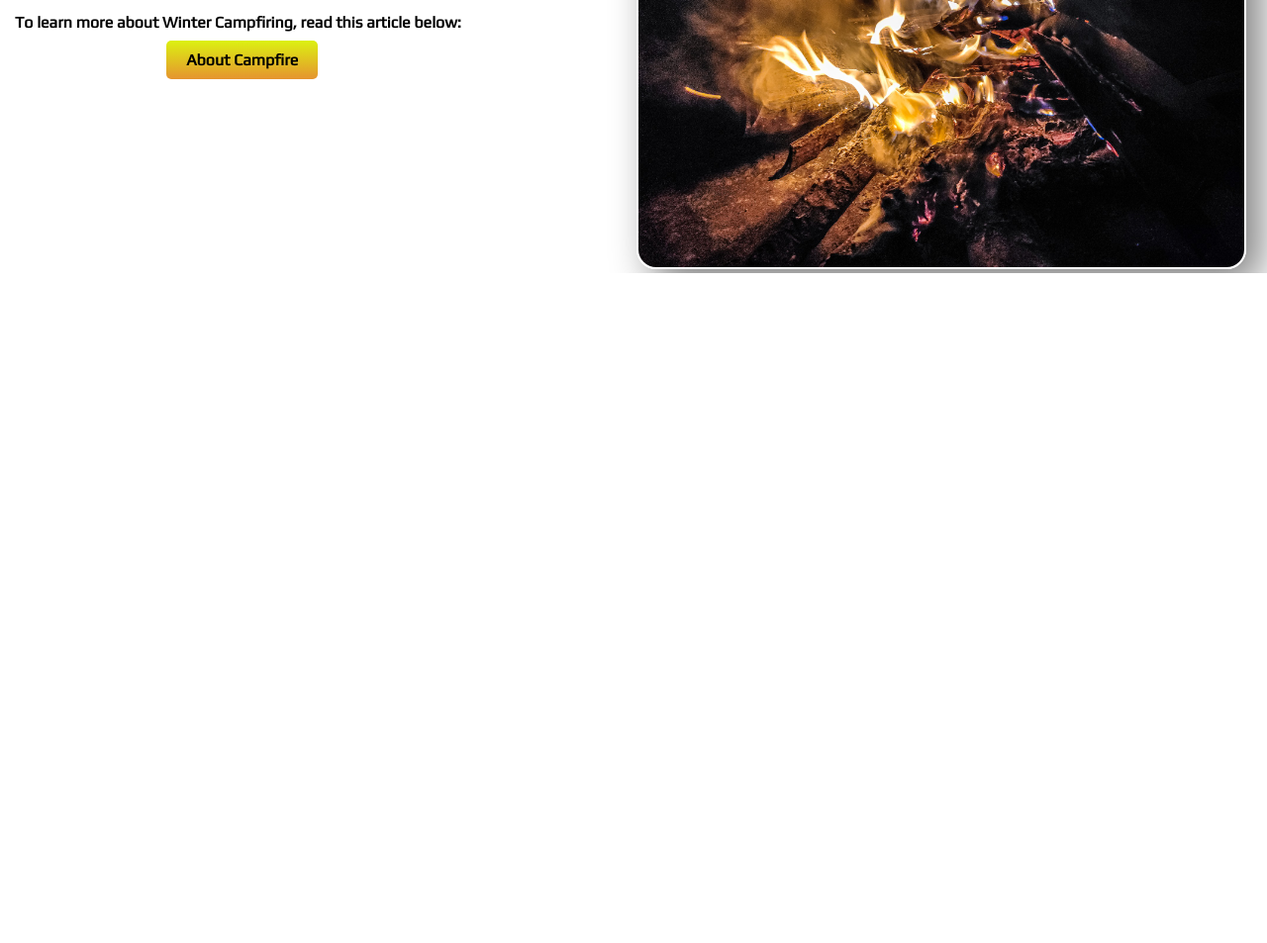
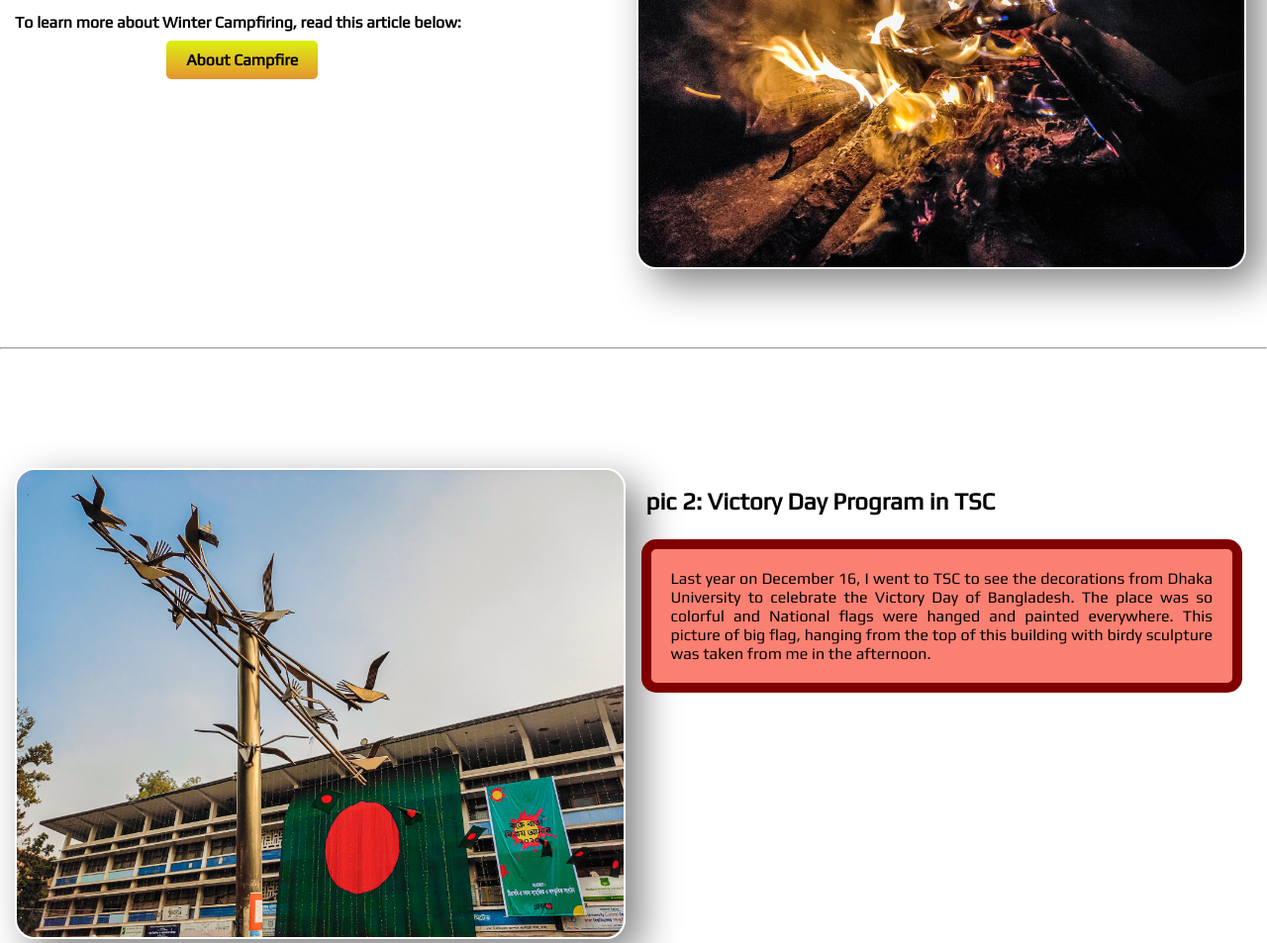
Before and after one commit to HSAyon111/camera-photo-blogs, a plain HTML site: page index.html in a window 1280 px wide. Shown: the part 529-1482 px from the top of the page at 99% size. Before the commit the page ends 805 px from the top, so only its background shows below. Drawn offline with Linux system fonts and the light colour scheme.

Commit message:
flag added

```diff
--- a/index.html
+++ b/index.html
@@ -38,7 +38,20 @@
             </div>
         </div>
     </section>
-
+    <hr>
+    <section class="flexible">
+        <div class="half-width">
+            <img src="images/capture-2.jpg" alt="">
+        </div>
+        <div class="half-width">
+            <h2 class="space">pic 2: Victory Day Program in TSC</h2>
+            <p id="custom-1">Last year on December 16, I went to TSC to see the decorations from Dhaka University to
+                celebrate the
+                Victory Day of Bangladesh. The place was so colorful and National flags were hanged and painted
+                everywhere. This picture of big flag, hanging from the top of this building with birdy sculpture was
+                taken from me in the afternoon.</p>
+        </div>
+    </section>
 </body>
 
 </html>
--- a/style.css
+++ b/style.css
@@ -10,6 +10,7 @@ h1{
 }
 .space{
     margin-bottom: 25px;
+    margin-left: 10px;
 }
 .flexible{
     display: flex;
@@ -20,6 +21,7 @@ h1{
 .top-banner{
     background-image: url(images/rainbow-banner.png);
     background-repeat: no-repeat;
+    margin-bottom: 75px;
 }
 .half-width{
     width: 50%;
@@ -48,3 +50,14 @@ h1{
     border-radius: 5px;
     margin-left: 25%;
 }
+hr{
+    margin-bottom: 75px;
+}
+#custom-1{
+    text-align: justify;
+    background-color: salmon ;
+    border: 10px solid maroon;
+    border-radius: 15px;
+    padding: 20px;
+    margin-left: 5px;
+}
```
